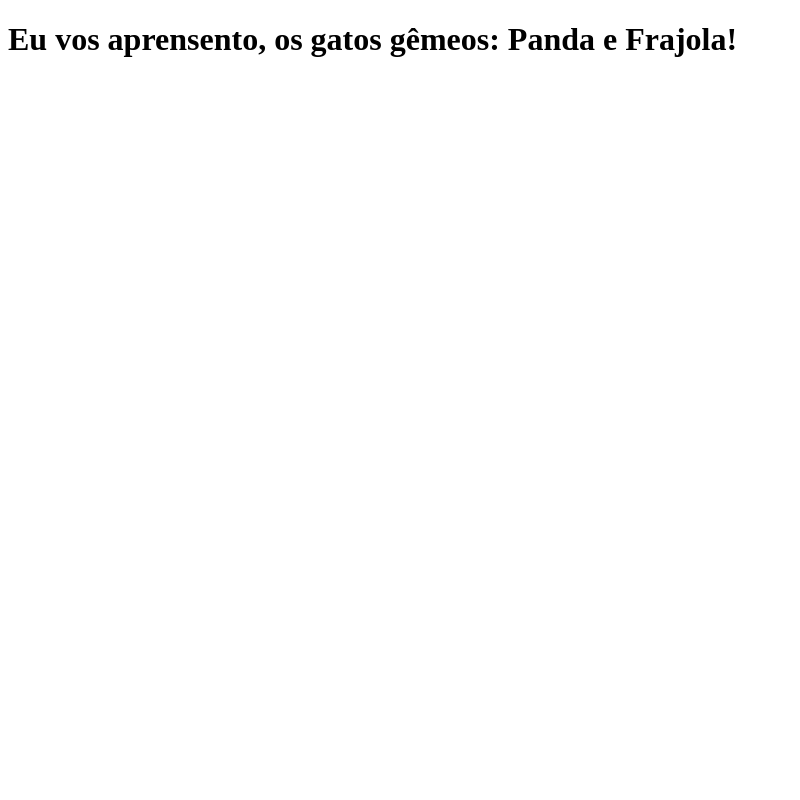
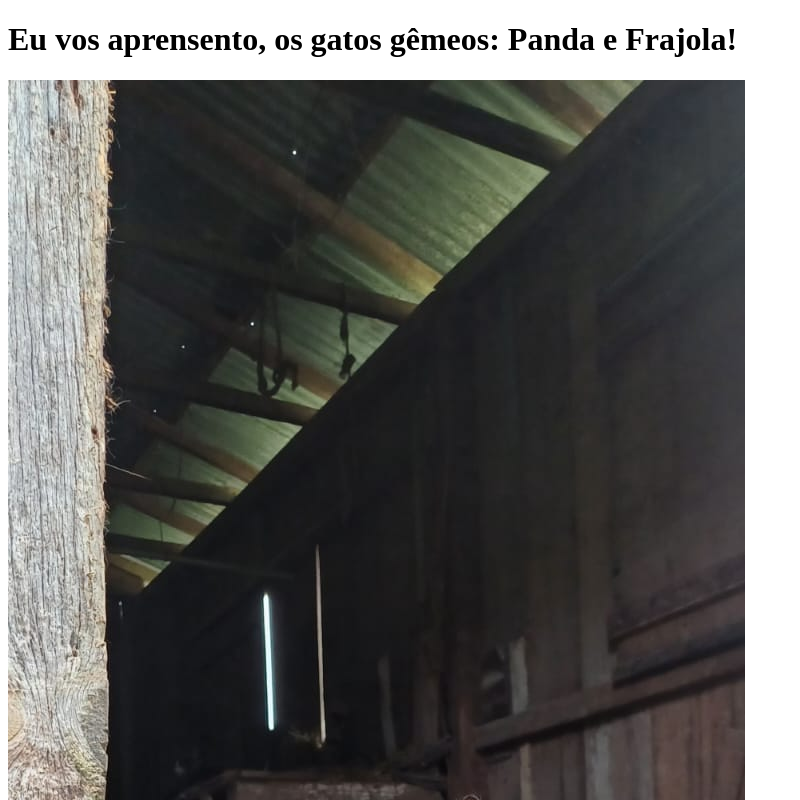
Before and after one commit to gabiapp/html-project-womakerscode, a plain HTML site: page index.html in a window 1280 px wide. Shown: the top 800 px of the page, without its empty margins (0-800 px from the left). Drawn offline with Linux system fonts and the light colour scheme.

Commit message:
Criada tag para imagem dos gatos gêmeos Panda e Frajola

```diff
--- a/index.html
+++ b/index.html
@@ -6,5 +6,6 @@
 </head>
 <body>
     <h1>Eu vos aprensento, os gatos gêmeos: Panda e Frajola!</h1>
+    <img src="imagens/panda_frajola.jpeg" alt="Foto da Panda e do Frajola">
 </body>
 </html>
```
